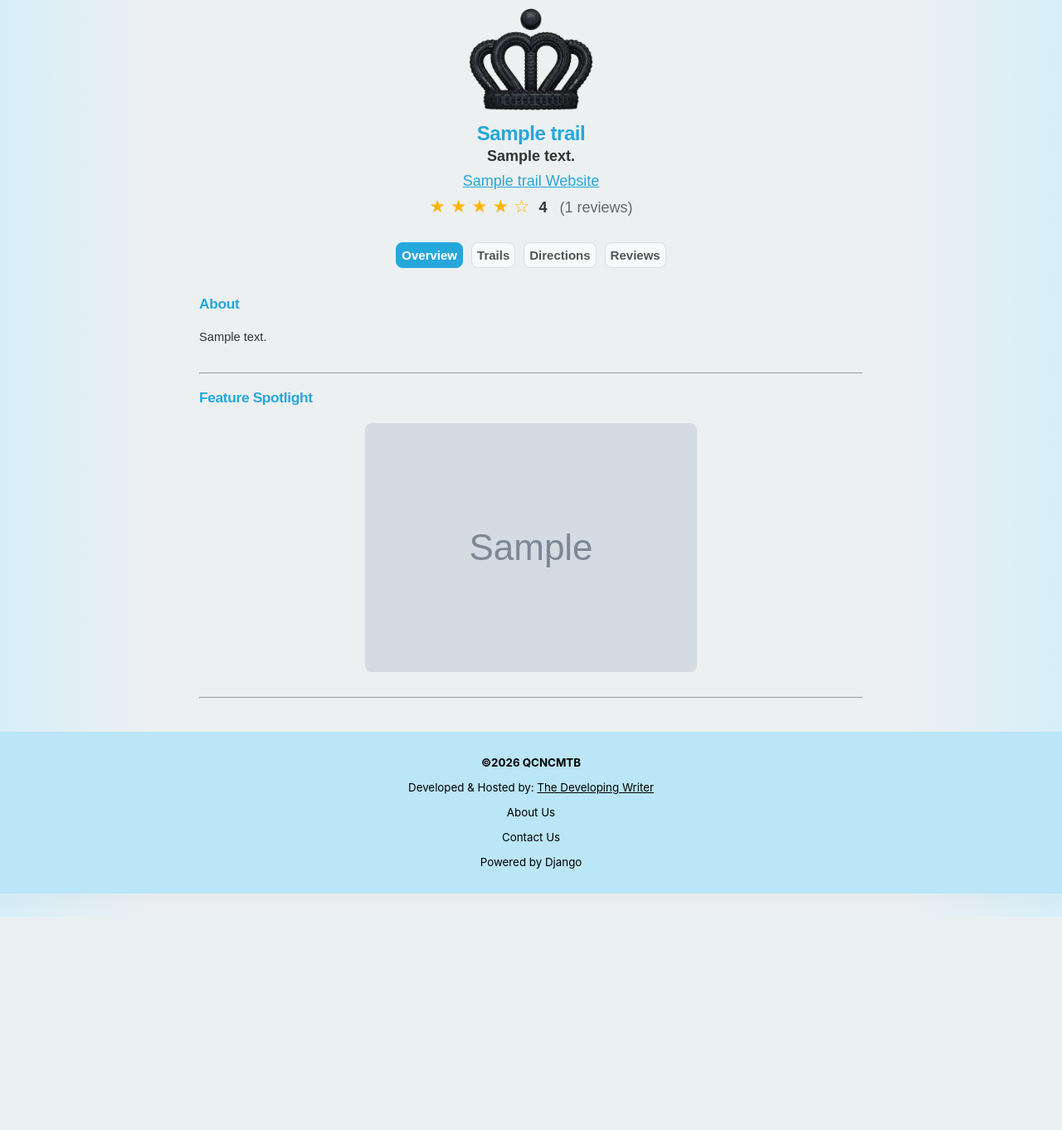
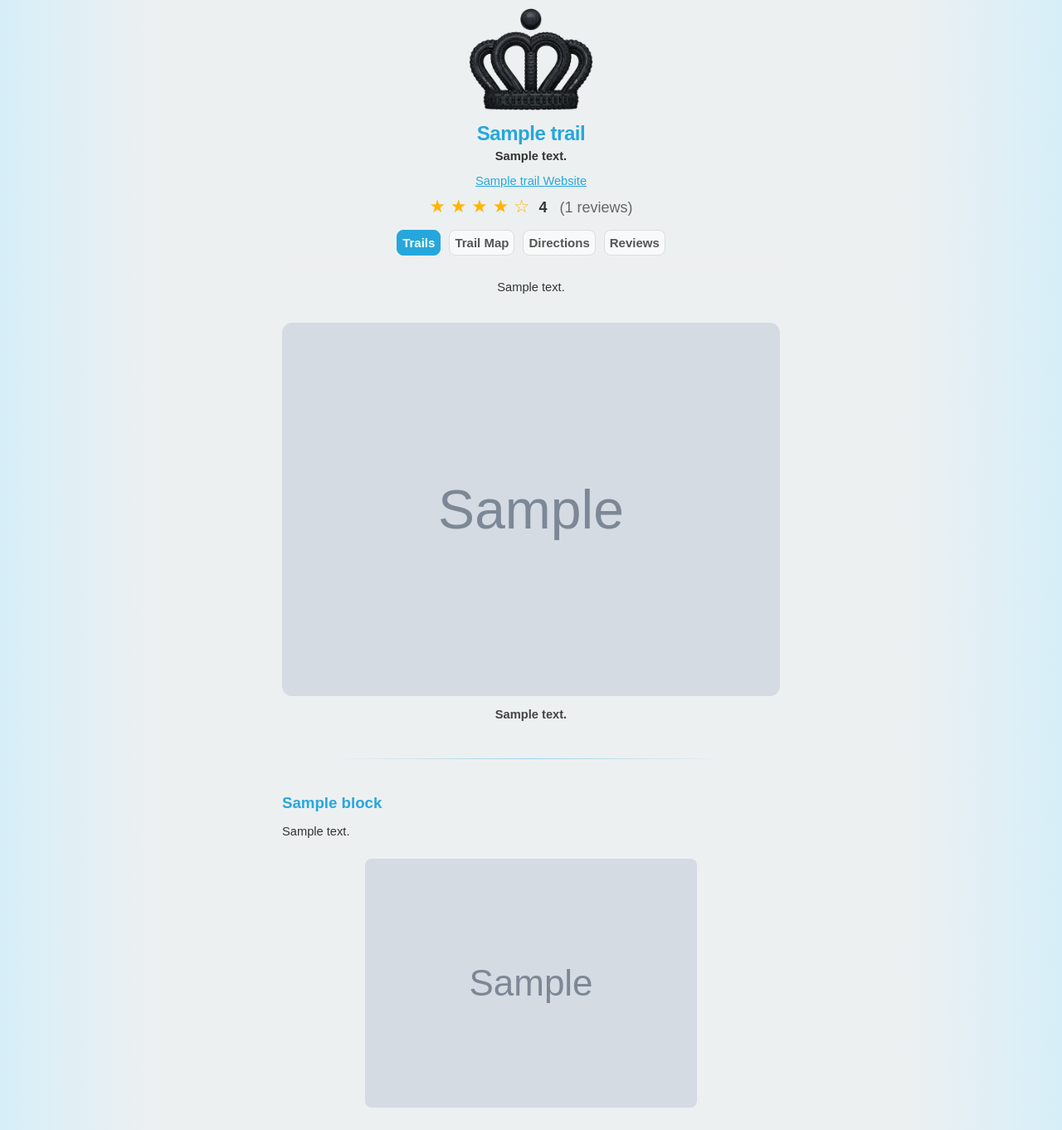
Before and after one commit to protogenoserebos/MTB_Master, a Django app: template NCMTB/templates/trail_detail.html in a window 1280 px wide. Shown: the top 1362 px of the page at 83% size. Before the commit the page ends 1105 px from the top, so only its background shows below. Run offline with Django 5.2, Linux system fonts and the light colour scheme; the template is opened without the code that fills it: most values are stand-ins (such as "Sample title", 1, 10 or a date in 2020); grey boxes marked "Sample" are stand-in pictures; some libraries are stand-ins or nearby versions.

Commit message:
Various style updates

```diff
--- a/NCMTB/static/css/mtb_styles.css
+++ b/NCMTB/static/css/mtb_styles.css
@@ -43,7 +43,7 @@
 
         h2, h3 {font-weight: 700;letter-spacing: -0.02em;color: var(--primary-color); text-align: left; font-size:13pt;}
         a {color:var(--second-color);text-decoration:none}
-        p {color: #333;text-align: left; line-height:25px;}
+        p {color: #333;text-align: left; line-height:25px;font-size:11pt;}
         ul {font-size: 11pt;}
         li {margin-bottom: 10px;}
 
@@ -251,7 +251,7 @@ margin-right:20px;
 
       /* --- Article Styles ---*/
 
-        article{max-width: 800px; margin: 0 auto; padding: 0 30px; font-family: sans-serif;}
+        article{max-width: 600px; margin: 0 auto; padding: 0 30px; font-family: sans-serif;}
 
       /* --- Button Styles ---*/
 
@@ -312,7 +312,15 @@ margin-right:20px;
     font-size: 10pt;
   }
 
-  .section-divider{margin-top: 30px;}
+
+
+  .section-divider {
+    border: 0;
+    height: 1px;
+    background-image: linear-gradient(to right, rgba(0, 0, 0, 0), rgba(38, 167, 220, 0.4), rgba(0, 0, 0, 0));
+    margin: 40px auto;
+    width: 80%;
+}
 
   /* -- End Google Maps API Styling -- */
 
@@ -389,18 +397,6 @@ margin-right:20px;
 }
 
 
-
-/* Optional: Subtle hover effect */
-.meal-tag-link:hover .meal-type-tag {
-    filter: brightness(1.1);
-    box-shadow: 0 2px 4px rgba(0,0,0,0.1);
-}
-
-
-.meal-type-tag:hover {
-    opacity: 0.85;
-    transform: translateY(-1px);
-}
 
 
 
@@ -636,6 +632,9 @@ textarea.form-input, select.form-input, input.form-input {font-family:'inter'; f
 
 .yt-logo {width:70%}
 
+.donate-ttb {display:flex; flex-direction: column; height:fit-content; margin: 40px 0px; justify-content: center; align-items: center;}
+.img-donate-ttb {width:100%;}
+
 /* Feature Spotlight */
 .feature-spotlight {
 
@@ -647,6 +646,19 @@ textarea.form-input, select.form-input, input.form-input {font-family:'inter'; f
     overflow: hidden;
     box-shadow: 0 10px 30px rgba(0,0,0,0.1);
     z-index: 10;
+    position: relative;
+}
+
+.feature-spotlight-1 {
+
+    margin: -80px auto 60px; /* Pulls it up into the hero slightly */
+    background: #252525;
+    border-radius: 15px;
+    display: grid;
+
+    overflow: hidden;
+    box-shadow: 0 10px 30px rgba(0,0,0,0.1);
+    z-index: 9;
     position: relative;
 }
 
@@ -676,16 +688,68 @@ textarea.form-input, select.form-input, input.form-input {font-family:'inter'; f
 
 /* Nav Bar Feel (General Advice) */
 nav {
-
-    border-bottom: 1px solid #eee;
-    padding: 15px 0;
-
     top: 0;
     z-index: 1000;
 }
 .card-intro {
     margin-left:3vw;
  max-width:90%;}
+
+ .spotlight-slider {
+    position: relative;
+    max-width: 800px;
+    margin: 5px auto;
+    overflow: hidden;
+    border-radius: 12px;
+}
+
+.slider-wrapper {
+    display: flex;
+    transition: transform 0.4s ease-in-out;
+}
+
+.slide {
+    display: flex;
+    flex-direction: column;
+    min-width: 100%;
+    box-sizing: border-box;
+    text-align: center;
+    align-items: center;
+}
+
+.slide img {
+    width: 100%;
+    height: auto;
+    display: block;
+    border-radius: 12px;
+}
+
+.slide-caption {
+
+    font-weight:bold;
+    color: #444;
+    margin: -10px 0 0 0;
+    border-bottom-left-radius: 12px;
+    border-bottom-right-radius: 12px;
+}
+
+.slider-btn {
+    position: absolute;
+    top: 40%;
+    transform: translateY(-50%);
+    background: rgba(0,0,0,0.5);
+    color: white;
+    border: none;
+    padding: 16px;
+    cursor: pointer;
+    border-radius: 50%;
+    font-size: 18px;
+    z-index: 10;
+}
+
+.slider-btn:hover { background: rgba(0,0,0,0.8); }
+.prev { left: 10px; }
+.next { right: 10px; }
 
     /* Desktop Styles */
 
@@ -704,10 +768,12 @@ nav {
 
     .container {max-width:1000px;}
 
+
+
     .img-clickable {
     cursor: pointer;
     transition: transform 0.3s ease;
-    max-width: 800px;
+    max-width: 600px;
     display: block;
     margin: 20px auto;
     border-radius: 8px;
--- a/NCMTB/templates/base.html
+++ b/NCMTB/templates/base.html
@@ -4,7 +4,7 @@
 <head>
     <meta charset="utf-8">
     <meta name="viewport" content="width=device-width, initial-scale=1">
-    <title>QC 🗲 NC MTB</title>
+    <title>RIDE CHARLOTTE MTB</title>
     <link rel="stylesheet" href="{% static 'css/mtb_styles.css' %}">
     <link rel="icon" type="image/png" href="{% static 'NCMTB/images/CLTMTB_Icon.png' %}">
     <script async src="https://pagead2.googlesyndication.com/pagead/js/adsbygoogle.js?client=ca-pub-8145523760411744"
--- a/NCMTB/templates/trail_detail.html
+++ b/NCMTB/templates/trail_detail.html
@@ -26,8 +26,8 @@
     </header>
 
     <nav class="nav-row" role="tablist">
-        <button class="nav-tab active" onclick="showSection('section-ride', this)" role="tab">Overview</button>
-        <button class="nav-tab" onclick="showSection('section-trails', this)" role="tab">Trails</button>
+        <button class="nav-tab active" onclick="showSection('section-ride', this)" role="tab">Trails</button>
+        <button class="nav-tab" onclick="showSection('section-trailmap', this)" role="tab">Trail Map</button>
         <button class="nav-tab" onclick="showSection('section-map', this)" role="tab">Directions</button>
         <button class="nav-tab" onclick="showSection('section-reviews', this)" role="tab">Reviews</button>
     </nav>
@@ -37,68 +37,40 @@
 
 
 
+        <p class="trail-info-intro" style="max-width: 600px; margin: 10px auto; text-align:center;">{{ trail.Trail_Landing_Desc }}</p>
 
 
-        <h3>About</h3>
-        <p class="trail-info-intro" style="max-width: 800px; margin: 0 auto;">{{ trail.Trail_Landing_Desc }}</p>
 
-
-        <div>
-
-            <ul style="text-align:left;">
-                {% for line in trail.Main_Features_Trails.splitlines %}
-                    {% if line.strip %}<li>{{ line }}</li>{% endif %}
+    <div class="spotlight-slider">
+    <div class="slider-wrapper">
+        {% for spot in trail.get_feature_spotlights %}
+            <div class="slide">
+                <img src="{{ spot.image.url }}" class="img-clickable" onclick="openImage(this.src)" alt="Spotlight">
+                {% if spot.desc %}
+                    <p class="slide-caption">{{ spot.desc }}</p>
+                {% endif %}
+            </div>
         {% endfor %}
-            </ul>
     </div>
 
-        <hr class="section-divider">
+    {% if trail.get_feature_spotlights|length > 1 %}
+        <button class="slider-btn prev" onclick="moveSlide(-1)">&#10094;</button>
+        <button class="slider-btn next" onclick="moveSlide(1)">&#10095;</button>
+    {% endif %}
+</div>
 
-        <h3>Feature Spotlight</h3>
-
-        <img class="img-clickable" src="{{ trail.Title_Trail_Image.url }}" onclick="openImage(this.src)">
 
     <hr class="section-divider">
 
 
 
+        {% for block in trail.get_content_blocks %}
+            <div class="trail-section" style="max-width: 600px; margin: 0 auto;">
+                <div><p style="max-width: 600px; margin: 0 auto;font-size: 14pt;color: #26a7dc; font-weight:bold;margin-bottom:10px;">
+                {% if block.title %}{{ block.title }}{% endif %}</p>
 
-
-
-
-
-    </section>
-
-    <section id="section-trails" class="content-section">
-
-        <img src="{{ trail.Trail_Map_Image.url }}" class="img-clickable" onclick="openImage(this.src)" alt="Trail Map">
-
-        {% if trail.Overview_Trail_Video %}
-    <hr class="section-divider">
-    <h3>Trail Overview</h3>
-    <div class="video-container" style="margin: 30px auto; max-width: 800px;">
-        <iframe
-    src="https://www.youtube.com/embed/{{ trail.Overview_Trail_Video }}"
-    title="YouTube video player"
-    style="width: 100%; aspect-ratio: 16 / 9; border: none; border-radius: 12px; filter: drop-shadow(0 4px 6px rgba(0,0,0,0.1));"
-    allow="accelerometer; autoplay; clipboard-write; encrypted-media; gyroscope; picture-in-picture; web-share"
-    referrerpolicy="strict-origin-when-cross-origin"
-    allowfullscreen>
-</iframe>
-    </div>
-
-{% endif %}
-
-
-<hr class="section-divider">
-        {% for block in trail.get_content_blocks %}
-            <div class="trail-section" style="max-width: 800px; margin: 0 auto;">
-                <div>
-                {% if block.title %}<h3>{{ block.title }}</h3>{% endif %}
-                {% if block.distance %}<p><strong>Mileage: </strong>{{ block.distance }} •{% endif %}
-                {% if block.difficulty %}<strong>Distance: </strong>{{ block.difficulty }}{% endif %}</p>
-                <div class="trail-text">{{ block.desc|linebreaks }}</div></div>
-                {% if block.image %}<img src="{{ block.image.url }}" class="img-clickable" style="margin-left:0;" onclick="openImage(this.src)">{% endif %}
+                <div class="trail-text"><p style="max-width: 600px; margin: 0 auto;">{{ block.desc}}</p></div></div>
+                {% if block.image %}<img src="{{ block.image.url }}" class="img-clickable" onclick="openImage(this.src)">{% endif %}
                 {% if block.short %}
 
 
@@ -118,8 +90,17 @@
             </div>
             <hr class="section-divider">
         {% endfor %}
+
 </section>
- <section id="section-map" class="content-section">
+
+<section id="section-trailmap" class="content-section">
+
+    <img src="{{ trail.Trail_Map_Image.url }}" class="img-clickable" onclick="openImage(this.src)" alt="Trail Map">
+
+
+</section>
+
+ <section id="section-map" class="content-section" style="max-width:600px;">
         {% if weather %}
         <div style="background: #e3f2fd; padding: 20px; border-radius: 10px; display: flex; align-items: center; gap: 20px; margin-bottom: 25px; border: 1px solid #bbdefb;">
             <img src="https://openweathermap.org/img/wn/{{ weather.icon }}@2x.png" alt="weather">
@@ -140,7 +121,7 @@
         {% endif %}
     </section>
 
-    <section id="section-reviews" class="content-section">
+    <section id="section-reviews" class="content-section" style="max-width:600px;">
 
         <div>
             <form style="display: flex; flex-direction: column;" method="post" style="text-align: left;" action=".">
@@ -160,7 +141,7 @@
             {% for item in rating_breakdown %}
             <div style="display: flex; align-items: center; margin-bottom: 5px;">
                 <div style="padding: 0 5px;">{{ item.stars }}★</div>
-                <div style="flex-grow: 1; background: #eee; height: 12px; border-radius: 6px; margin: 0 0; overflow: hidden;">
+                <div style="flex-grow: 1; background: #828b971a; height: 12px; border-radius: 6px; margin: 0 0; overflow: hidden;">
                     <div style="width: {{ item.percentage|default:0 }}%; background: #ffb400; height: 100%;"></div>
                 </div>
                 <div style="width: 30px;">{{ item.count }}</div>
@@ -199,6 +180,25 @@
         overlayImg.src = src;
         overlay.style.display = 'flex';
     }
+
+    let currentSlide = 0;
+
+    function moveSlide(direction) {
+        const wrapper = document.querySelector('.slider-wrapper');
+        const slides = document.querySelectorAll('.slide');
+        const totalSlides = slides.length;
+
+        currentSlide += direction;
+
+        if (currentSlide >= totalSlides) {
+            currentSlide = 0;
+        } else if (currentSlide < 0) {
+            currentSlide = totalSlides - 1;
+        }
+
+        const offset = -currentSlide * 100;
+        wrapper.style.transform = `translateX(${offset}%)`;
+    }
 </script>
 
 <script async src="https://maps.googleapis.com/maps/api/js?key={{ google_maps_api_key }}&libraries=maps,marker&v=beta"></script>
```
Also changed, not shown: NCMTB/models.py (+26 -2 lines), NCMTB/templates/NCMTB/home.html (+9 -3 lines), NCMTB/migrations/0015_trailarticle_feature_spotlight_1_and_more.py (added), NCMTB/migrations/0016_remove_trailarticle_overview_trail_video_and_more.py (added), NCMTB/migrations/0017_remove_trailarticle_title_trail_image.py (added), NCMTB/static/NCMTB/images/CLTMTB_Icon.png (deleted), NCMTB/static/NCMTB/images/share.svg (deleted), NCMTB/static/NCMTB/images/whitewater.svg (deleted), NCMTB/static/NCMTB/images/youtube.svg (deleted), media/trail_photos/PXL_20240924_161628702_exported_107185_yoAJ0VT.jpg (added). Lines whose indentation alone changed are shown as unchanged.
